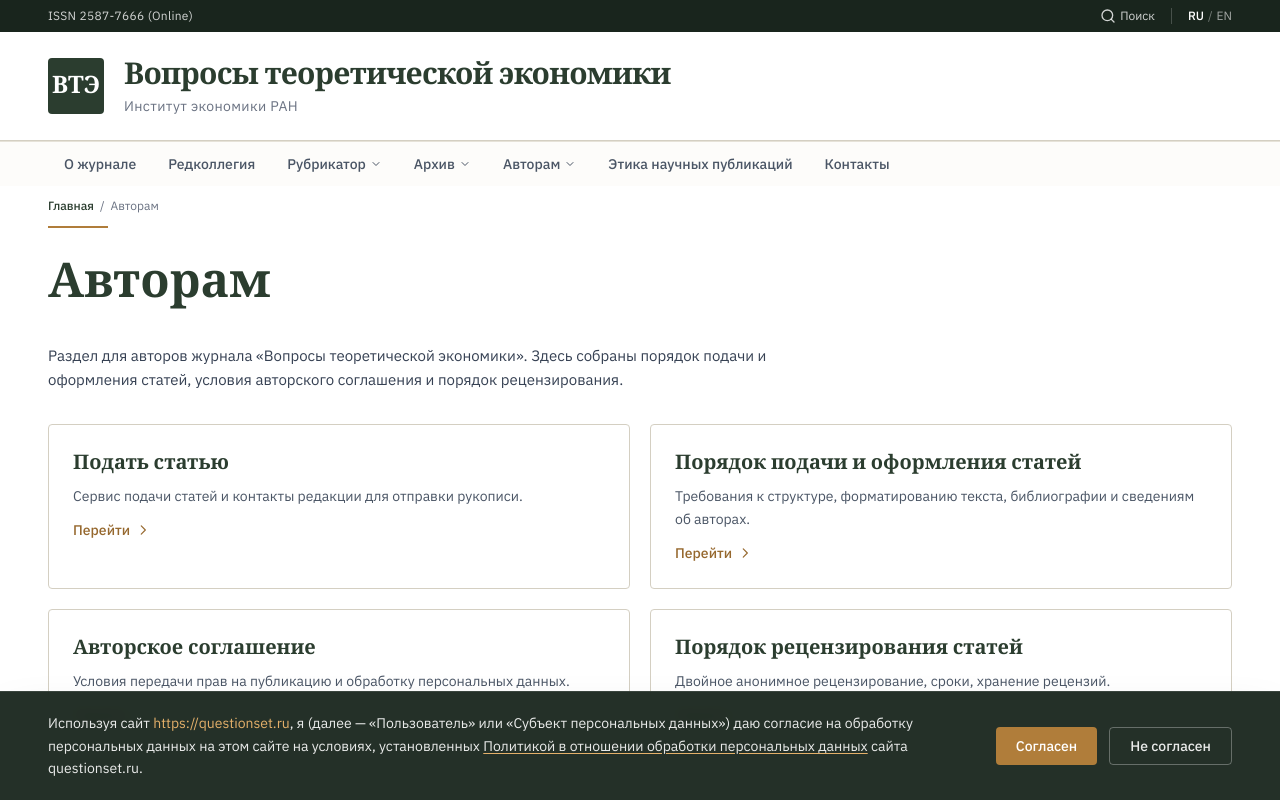
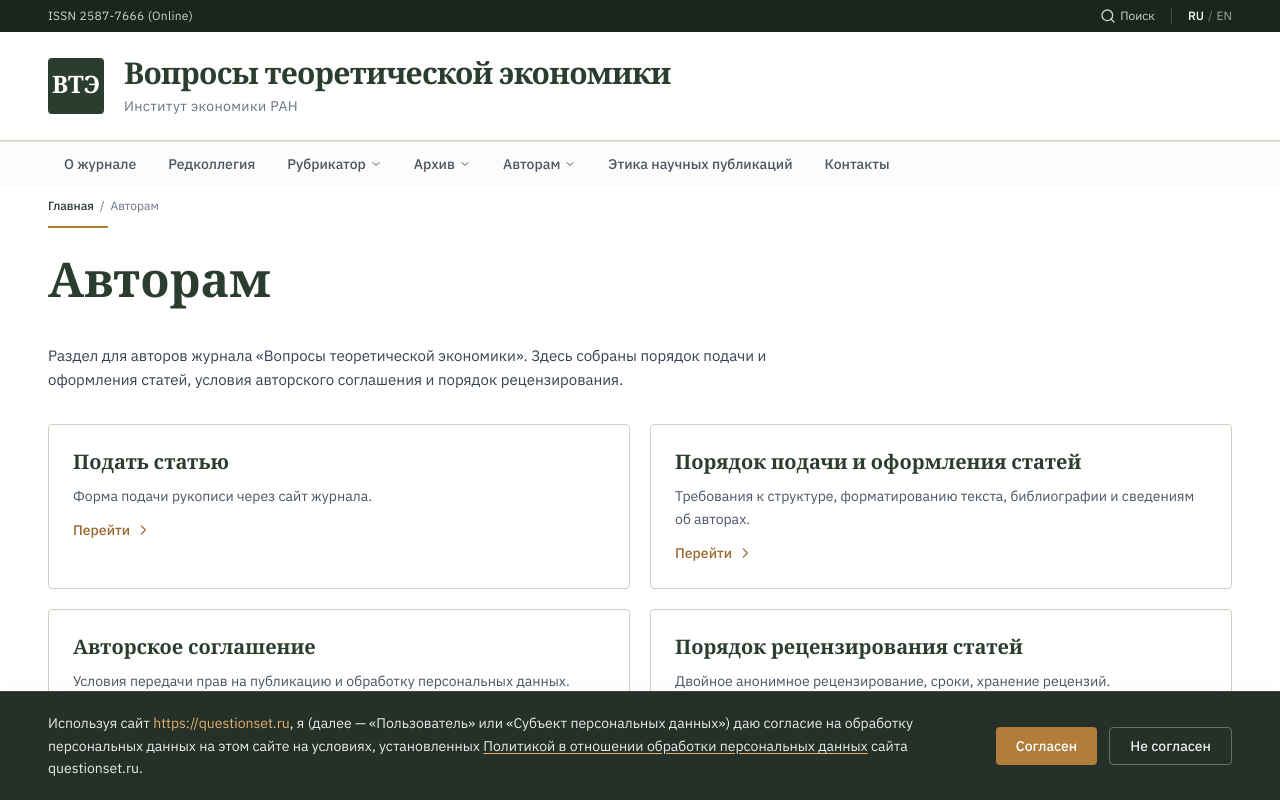
Before and after one commit to Dieugene/economic-magazine, a Next.js app in the folder 02_src/vte-frontend/: page /authors in a window 1280 px wide. Shown: the top 800 px of the page. Built offline with nearby package versions, Linux system fonts and the light colour scheme.

Commit message:
feat(submit): update authors index card; hide on EN

```diff
--- a/02_src/vte-frontend/src/app/(public)/authors/page.tsx
+++ b/02_src/vte-frontend/src/app/(public)/authors/page.tsx
@@ -19,8 +19,8 @@
     href: "/authors/submit",
     ru: "Подать статью",
     en: "Submit a Paper",
-    descRu: "Сервис подачи статей и контакты редакции для отправки рукописи.",
-    descEn: "Manuscript submission service and editorial contacts.",
+    descRu: "Форма подачи рукописи через сайт журнала.",
+    descEn: "Manuscript submission form (Russian only).",
   },
   {
     href: "/authors/submission",
@@ -46,7 +46,7 @@
 ];
 
 export default function AuthorsPage() {
-  const { t } = useLanguage();
+  const { t, lang } = useLanguage();
 
   return (
     <>
@@ -75,7 +75,9 @@
         </p>
 
         <div className="grid grid-cols-1 sm:grid-cols-2 gap-5">
-          {subPages.map((p) => (
+          {subPages
+            .filter((p) => !(lang === "en" && p.href === "/authors/submit"))
+            .map((p) => (
             <Link
               key={p.href}
               href={p.href}
```
